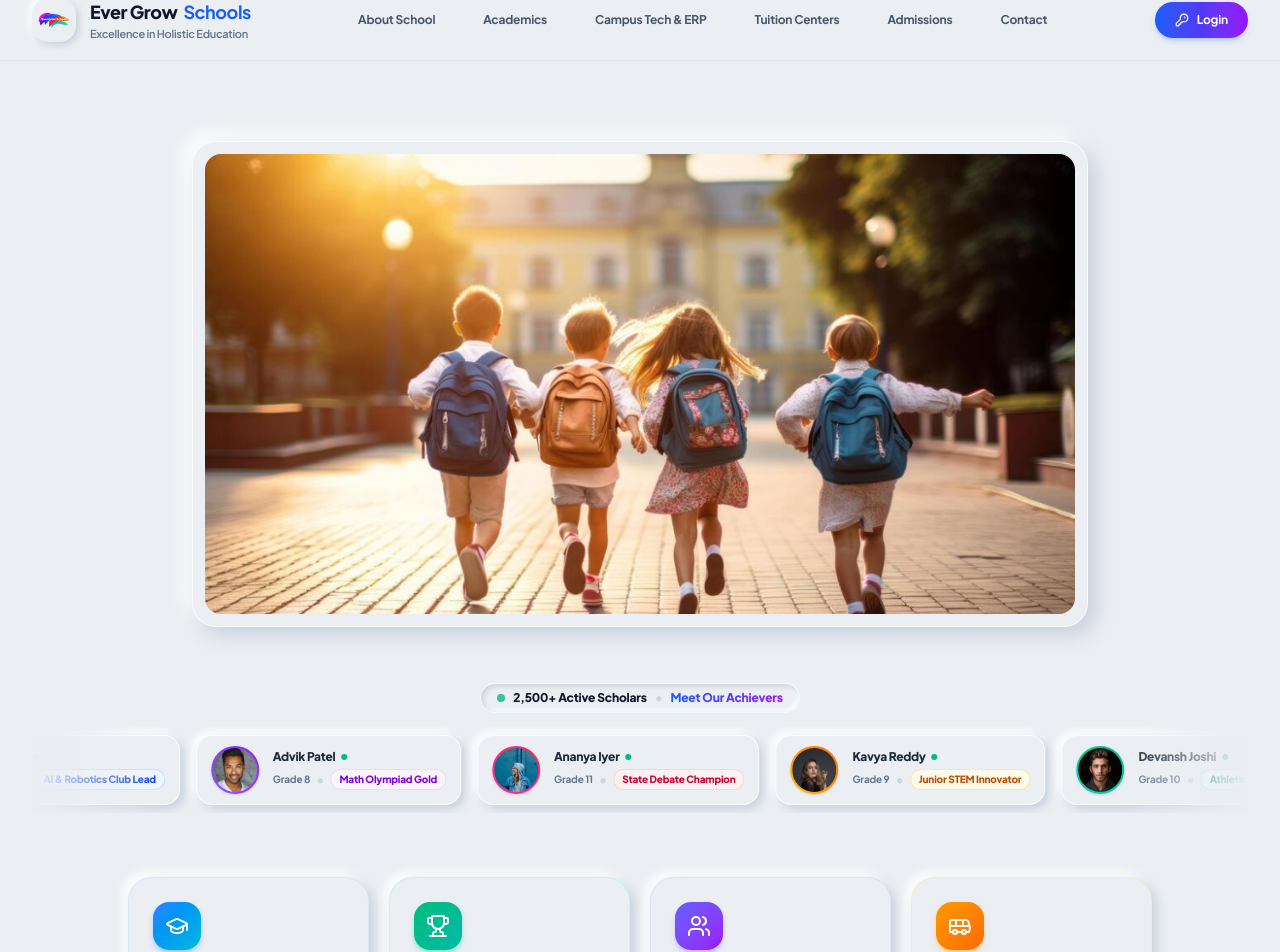
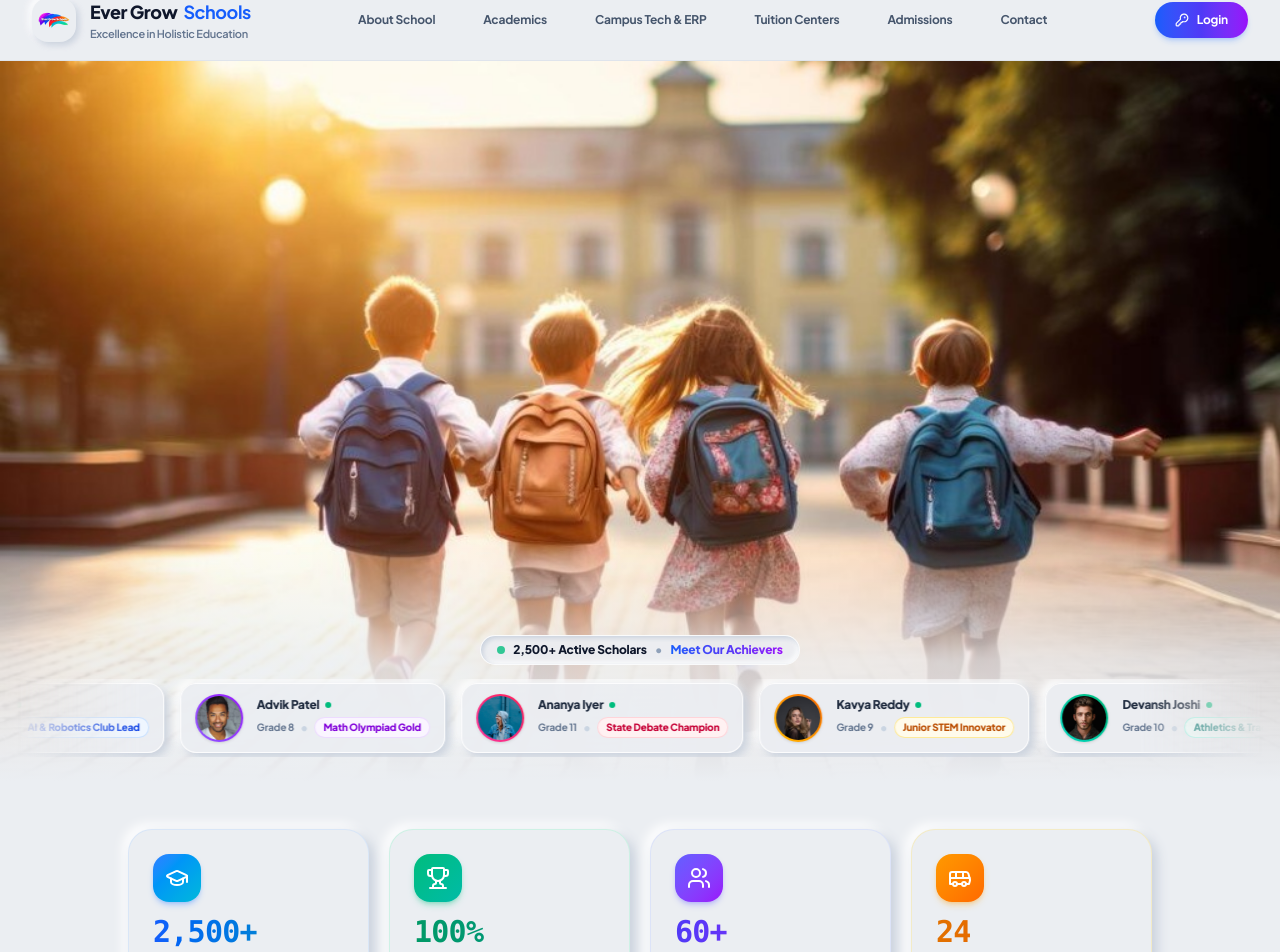
Before and after one commit to adrxnjr/the_erp, a React (Vite) app in the folder frontend/: page / in a window 1280 px wide. Shown: the part 20-972 px from the top of the page. Built offline with nearby package versions, Linux system fonts and the light colour scheme.

Commit message:
feat: make hero student photo full screen edge-to-edge

```diff
--- a/frontend/src/pages/LandingPage.tsx
+++ b/frontend/src/pages/LandingPage.tsx
@@ -351,46 +351,34 @@ export const LandingPage: React.FC<LandingPageProps> = ({ initialOpenLogin = fal
         )}
       </header>
 
-      {/* 2. HERO SECTION */}
-      <section className="relative pt-12 pb-20 md:pt-20 md:pb-32 overflow-hidden bg-[#EBEEF2]">
-        {/* Colorful Multi-Stop Ambient Background Glows */}
-        <div className="absolute -top-10 left-10 w-[550px] h-[550px] bg-gradient-to-tr from-cyan-300/35 to-blue-400/25 blur-3xl rounded-full -z-10 pointer-events-none animate-gentle-float"></div>
-        <div className="absolute top-10 right-10 w-[550px] h-[550px] bg-gradient-to-bl from-purple-300/30 via-pink-300/25 to-rose-300/20 blur-3xl rounded-full -z-10 pointer-events-none animate-gentle-float" style={{ animationDelay: '2s' }}></div>
-        <div className="absolute bottom-10 left-1/3 w-[500px] h-[500px] bg-gradient-to-tr from-emerald-300/25 to-teal-300/20 blur-3xl rounded-full -z-10 pointer-events-none"></div>
-        <div className="absolute top-1/2 right-1/4 w-[400px] h-[400px] bg-gradient-to-br from-amber-300/25 to-orange-300/20 blur-3xl rounded-full -z-10 pointer-events-none"></div>
+      {/* 2. FULL-SCREEN HERO SECTION */}
+      <section className="relative w-full h-[calc(100vh-5rem)] min-h-[560px] overflow-hidden bg-[#EBEEF2]">
+        {/* Full-Screen Edge-to-Edge Hero Image */}
+        <img
+          src={heroStudentsImg}
+          alt="Ever Grow School Students"
+          className="w-full h-full object-cover object-center animate-scale-up"
+        />
 
-        <div className="max-w-7xl mx-auto px-4 sm:px-6 lg:px-8 text-center space-y-8">
-          {/* Hero Banner Photo */}
-          <div className="max-w-4xl mx-auto p-2 sm:p-3 rounded-3xl bg-[#EBEEF2] shadow-[8px_8px_20px_#C8D0DC,-8px_-8px_20px_#FFFFFF] border border-white/80 animate-scale-up">
-            <div className="overflow-hidden rounded-2xl relative shadow-inner">
-              <img
-                src={heroStudentsImg}
-                alt="Ever Grow School Students"
-                className="w-full h-auto max-h-[460px] object-cover object-center transform hover:scale-[1.01] transition-transform duration-500"
-              />
-            </div>
-          </div>
-
-          {/* ─────────────────────────────────────────────────────────────
-              MINI MOVING STUDENT ANIMATION SHOWCASE (CONTINUOUS MARQUEE)
-              ───────────────────────────────────────────────────────────── */}
-          <div className="pt-6 pb-2 space-y-3.5 overflow-hidden">
-            <div className="inline-flex items-center space-x-2 text-xs font-bold text-slate-600 bg-[#EBEEF2] shadow-[inset_2px_2px_5px_#C8D0DC,inset_-2px_-2px_5px_#FFFFFF] px-4 py-1.5 rounded-full border border-white/60">
+        {/* Floating Bottom Overlay with Continuous Student Showcase Ticker */}
+        <div className="absolute inset-x-0 bottom-0 pb-6 pt-24 bg-gradient-to-t from-[#EBEEF2] via-[#EBEEF2]/80 to-transparent">
+          <div className="max-w-7xl mx-auto px-4 text-center space-y-3.5 overflow-hidden">
+            <div className="inline-flex items-center space-x-2 text-xs font-bold text-slate-700 bg-[#EBEEF2]/90 backdrop-blur-md shadow-[inset_2px_2px_5px_#C8D0DC,inset_-2px_-2px_5px_#FFFFFF] px-4 py-1.5 rounded-full border border-white/70">
               <span className="w-2 h-2 rounded-full bg-emerald-500 animate-pulse"></span>
               <span className="text-slate-900 font-extrabold">2,500+ Active Scholars</span>
-              <span className="text-slate-300">•</span>
+              <span className="text-slate-400">•</span>
               <span className="text-transparent bg-clip-text bg-gradient-to-r from-blue-600 via-indigo-600 to-purple-600 font-extrabold">
                 Meet Our Achievers
               </span>
             </div>
 
             {/* Seamless Horizontal Infinite Loop Ticker with Gradient Fade Edges */}
-            <div className="relative w-full overflow-hidden [mask-image:linear-gradient(to_right,transparent,black_10%,black_90%,transparent)] py-2">
+            <div className="relative w-full overflow-hidden [mask-image:linear-gradient(to_right,transparent,black_10%,black_90%,transparent)] py-1">
               <div className="animate-marquee flex items-center gap-4">
                 {[...STUDENT_SHOWCASE, ...STUDENT_SHOWCASE].map((student, idx) => (
                   <div
                     key={`${student.name}-${idx}`}
-                    className="flex items-center space-x-3.5 px-3.5 py-2.5 rounded-2xl bg-[#EBEEF2] shadow-[4px_4px_10px_#C8D0DC,-4px_-4px_10px_#FFFFFF] hover:shadow-[6px_6px_14px_#C0CAD8,-6px_-6px_14px_#FFFFFF] transition-all shrink-0 cursor-pointer border border-white/80 group select-none hover:-translate-y-0.5"
+                    className="flex items-center space-x-3.5 px-3.5 py-2.5 rounded-2xl bg-[#EBEEF2]/95 backdrop-blur-md shadow-[4px_4px_10px_#C8D0DC,-4px_-4px_10px_#FFFFFF] hover:shadow-[6px_6px_14px_#C0CAD8,-6px_-6px_14px_#FFFFFF] transition-all shrink-0 cursor-pointer border border-white/80 group select-none hover:-translate-y-0.5"
                   >
                     {/* Student Photo with Vibrant Gradient Ring */}
                     <div className={`p-0.5 rounded-full bg-gradient-to-tr ${student.accent} shrink-0 shadow-sm group-hover:scale-105 transition-transform`}>
@@ -424,9 +412,13 @@ export const LandingPage: React.FC<LandingPageProps> = ({ initialOpenLogin = fal
               </div>
             </div>
           </div>
+        </div>
+      </section>
 
-          {/* Live Metrics Bar (Colorful Neumorphic Floating Cards) */}
-          <div className="pt-6 grid grid-cols-2 md:grid-cols-4 gap-5 max-w-5xl mx-auto text-left">
+      {/* 2.5 LIVE METRICS BAR */}
+      <section className="py-12 bg-[#EBEEF2]">
+        <div className="max-w-7xl mx-auto px-4 sm:px-6 lg:px-8">
+          <div className="grid grid-cols-2 md:grid-cols-4 gap-5 max-w-5xl mx-auto text-left">
             <div className="bg-[#EBEEF2] rounded-3xl p-6 shadow-[5px_5px_12px_#C8D0DC,-5px_-5px_12px_#FFFFFF] hover:shadow-[7px_7px_15px_#C0CAD8,-7px_-7px_15px_#FFFFFF] transition-all border border-blue-200/40 group hover:-translate-y-1">
               <div className="w-12 h-12 rounded-2xl bg-gradient-to-br from-blue-500 to-cyan-500 text-white shadow-md shadow-blue-500/30 flex items-center justify-center mb-3 group-hover:scale-105 transition-transform">
                 <GraduationCap className="w-6 h-6" />
```
